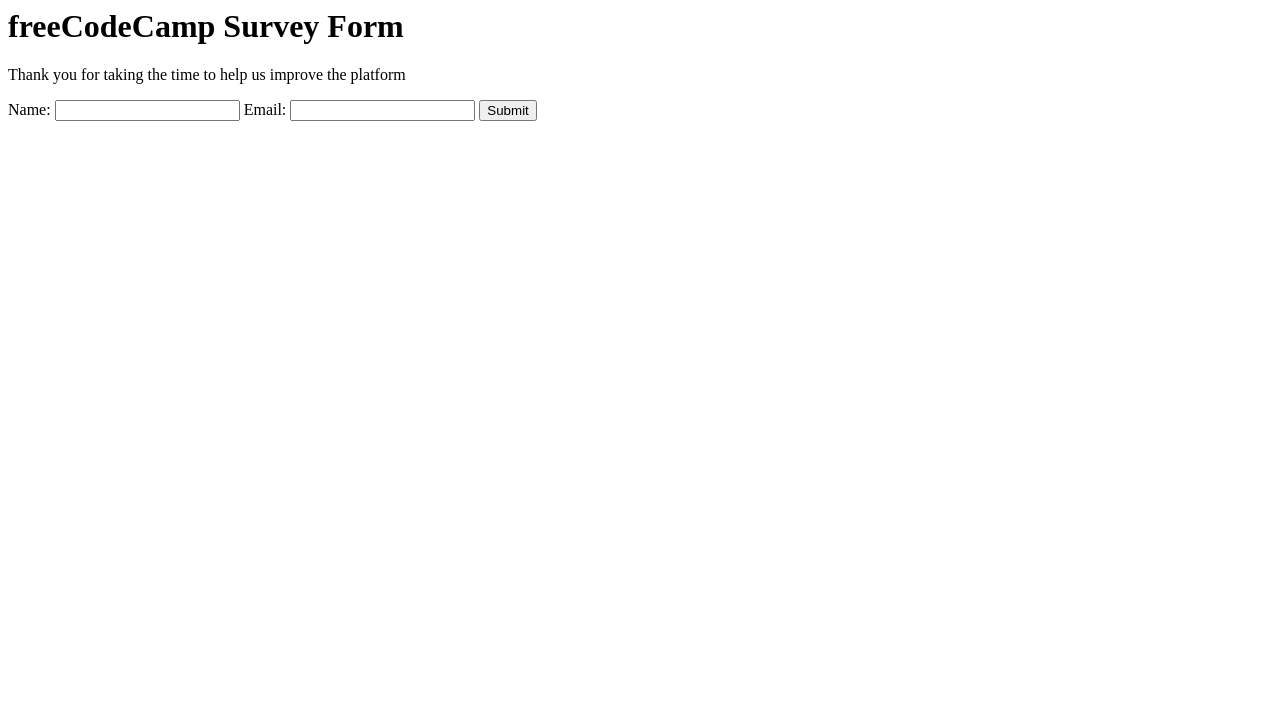
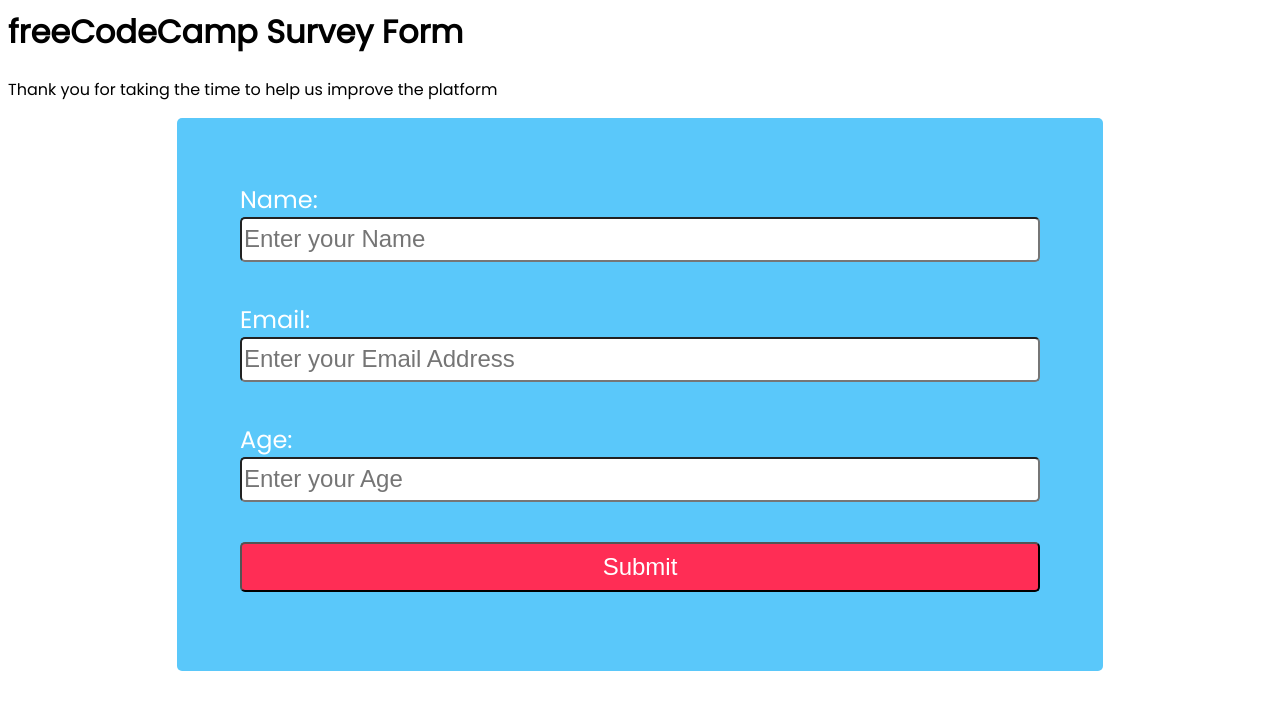
Before and after one commit to sohelshaikh21/surveyform, a plain HTML site: page src/index.html in a window 1280 px wide. Drawn offline with Linux system fonts and the light colour scheme.

Commit message:
completed story 7 and 8. also change style

```diff
--- a/src/index.html
+++ b/src/index.html
@@ -3,6 +3,8 @@
         <title>
             Survey Form
         </title>
+        <link href="https://fonts.googleapis.com/css?family=Poppins&display=swap" rel="stylesheet">
+        <link rel="stylesheet" href="style/index.css">
     </head>
     <body>
         <h1 id="title">
@@ -11,16 +13,23 @@
         <p id="description">
             Thank you for taking the time to help us improve the platform
         </p>
+        <div id="form-container">
             <form id="survey-form">
                 <label for="name">
                     Name:
                 </label>
-            <input type="text" id="name" required>
+                <input tabindex="1" class="form-input" type="text" id="name" placeholder="Enter your Name" required><br>
                 <label for="email">
                     Email:
                 </label>
-            <input type="email" id="email" required>
-            <button id="submit">Submit</button>
+                <input tabindex="2" class="form-input" type="email" id="email" placeholder="Enter your Email Address" required><br>
+                <label for="age">
+                        Age:
+                </label>
+                <input tabindex="3" class="form-input" type="number" placeholder="Enter your Age" id="number"><br>
+                <button class="btn-submit" id="submit">Submit</button>
             </form>
+        </div>
+
     </body>
 </html>
--- /dev/null
+++ b/src/style/index.css
@@ -0,0 +1,43 @@
+body
+{
+    font-size:16px;
+    font-family: 'Poppins', sans-serif;
+}
+label
+{
+    font-size:150%;
+}
+#form-container
+{
+    border-radius: 5px;
+    padding:5%;
+    width:800px;
+    margin:0 auto;
+    background-color:#5AC8FA;
+    color:#fff;
+    height: auto;
+}
+.form-input
+{
+    width:100%;
+    height: 45px;
+    font-size:150%;
+
+    border-radius: 5px;
+    margin-bottom:5%;
+}
+.form-input:focus
+{
+    border:solid lightblue 1px;
+    border-radius: 5px;
+}
+.btn-submit
+{
+    width:100%;
+    height:50px;
+    background-color:#ff2d55;
+    color:#fff;
+    font-size:150%;
+    outline:none;
+    border-radius: 5px;
+}
```
Also changed, not shown: 1 other file. Lines whose indentation alone changed are shown as unchanged.
